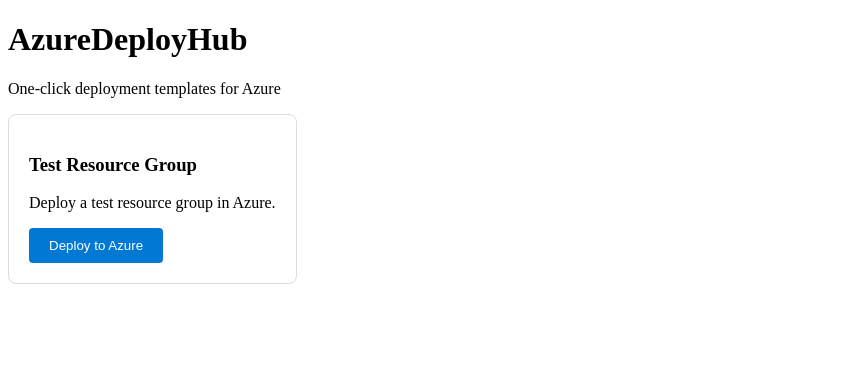
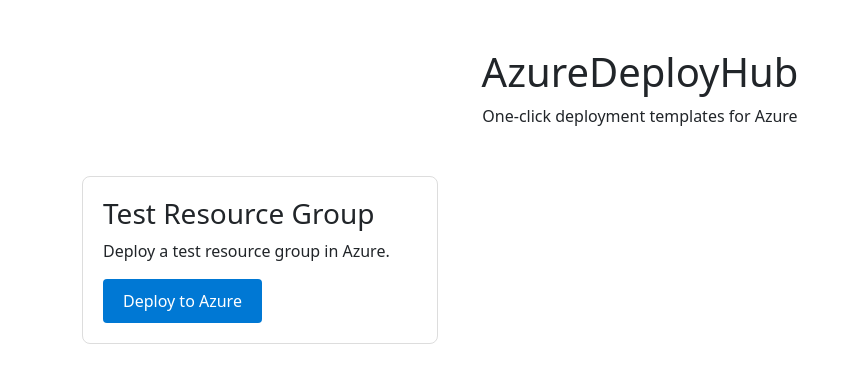
Before and after one commit to nate8523/AzureDeployHub, a Next.js app in the folder web-app/: page / in a window 1280 px wide. Shown: the top 382 px of the page, without its empty margins (0-852 px from the left). Built offline with nearby package versions, Linux system fonts and the light colour scheme.

Commit message:
Update index.js

```diff
--- a/web-app/pages/index.js
+++ b/web-app/pages/index.js
@@ -1,27 +1,33 @@
 import React from 'react';
 import TemplateCard from '../components/TemplateCard';
+import 'bootstrap/dist/css/bootstrap.min.css';
 
 const templates = [
   {
     name: "Test Resource Group",
     description: "Deploy a test resource group in Azure.",
     deployUrl: "https://portal.azure.com/#create/Microsoft.Template/uri/https%3A%2F%2Fraw.githubusercontent.com%2Fnate8523%2FAzureDeployHub%2Frefs%2Fheads%2Fmain%2Fdeployment-templates%2Fdummy%2Ftest-template.json"
-  }
+  },
+  // Add more templates here
 ];
 
 export default function Home() {
   return (
-    <div>
+    <div className="container">
+      <header className="text-center my-5">
         <h1>AzureDeployHub</h1>
         <p>One-click deployment templates for Azure</p>
-      <div style={{ display: 'flex', gap: '20px' }}>
+      </header>
+
+      <div className="row">
         {templates.map((template) => (
+          <div className="col-md-4" key={template.name}>
             <TemplateCard
-            key={template.name}
               name={template.name}
               description={template.description}
               deployUrl={template.deployUrl}
             />
+          </div>
         ))}
       </div>
     </div>
```
Lines whose indentation alone changed are shown as unchanged.
